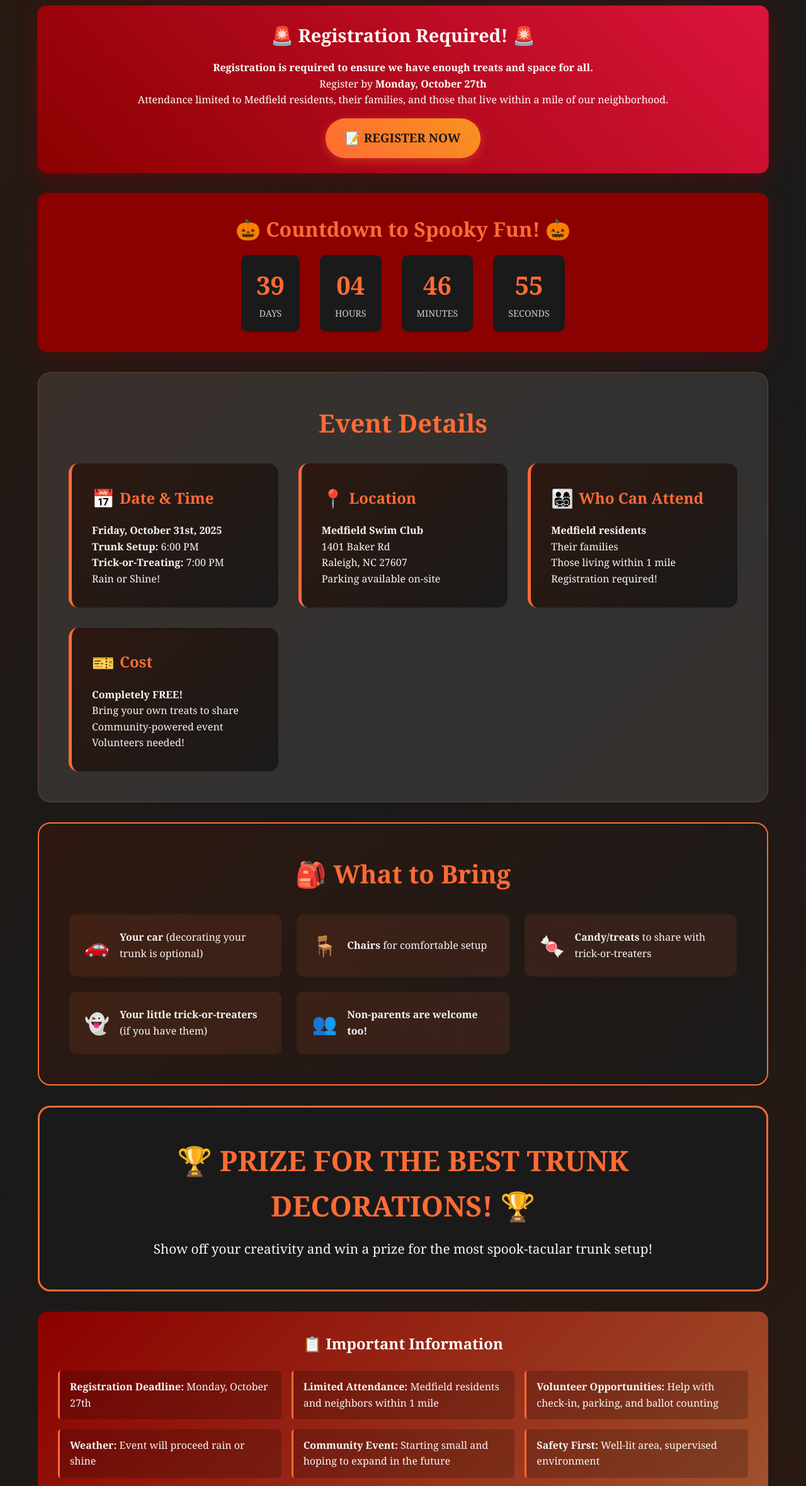
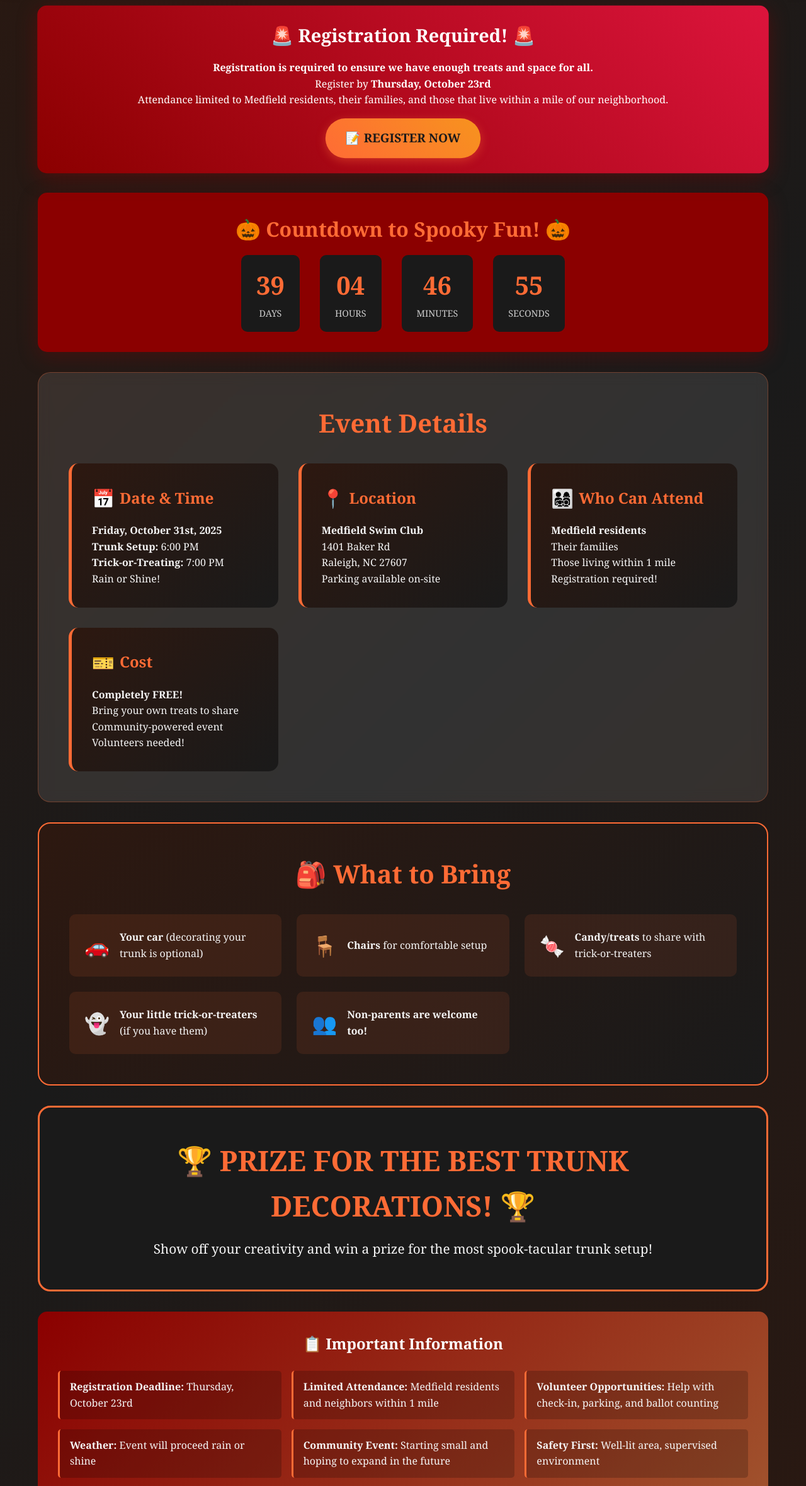
Before and after one commit to choicelildice/trunk-or-treat, a plain HTML site: page index.html in a window 1280 px wide. Shown: the part 437-2797 px from the top of the page at 63% size. Drawn offline with Linux system fonts and the light colour scheme.

Commit message:
Update registration deadline from October 27th to October 23rd
- Changed registration deadline from Monday, October 27th to Thursday, October 23rd
- Updated both registration alert section and important information section
- Updated README.md with new registration deadline
- Earlier deadline gives more time for event planning

```diff
--- a/index.html
+++ b/index.html
@@ -420,7 +420,7 @@
         <div class="registration-alert">
             <h2>🚨 Registration Required! 🚨</h2>
             <p><strong>Registration is required to ensure we have enough treats and space for all.</strong></p>
-            <p>Register by <strong>Monday, October 27th</strong></p>
+            <p>Register by <strong>Thursday, October 23rd</strong></p>
             <p>Attendance limited to Medfield residents, their families, and those that live within a mile of our neighborhood.</p>
             <a href="https://forms.gle/eWsgZDCYUZ3Dv6oKA" target="_blank" class="register-btn">📝 REGISTER NOW</a>
         </div>
@@ -515,7 +515,7 @@
         <div class="important-notes">
             <h2>📋 Important Information</h2>
             <ul class="notes-list">
-                <li><strong>Registration Deadline:</strong> Monday, October 27th</li>
+                <li><strong>Registration Deadline:</strong> Thursday, October 23rd</li>
                 <li><strong>Limited Attendance:</strong> Medfield residents and neighbors within 1 mile</li>
                 <li><strong>Volunteer Opportunities:</strong> Help with check-in, parking, and ballot counting</li>
                 <li><strong>Weather:</strong> Event will proceed rain or shine</li>
```
Also changed, not shown: 1 other file.
